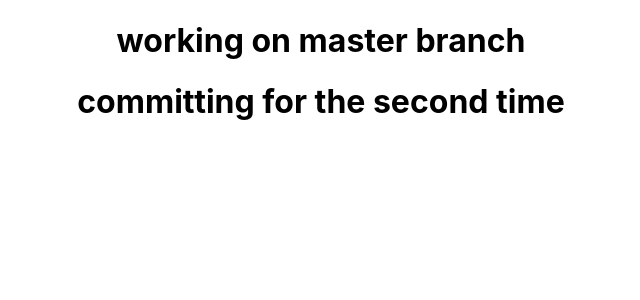
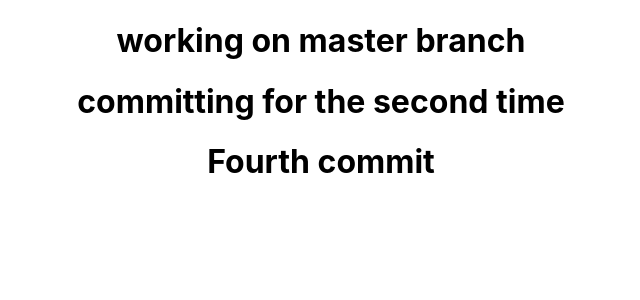
Before and after one commit to kipkorirgideon/finalTesting, a React (Create React App) app: page / in a window 1280 px wide. Shown: the top 300 px of the page, without its empty margins (319-959 px from the left). Built offline with nearby package versions, Linux system fonts and the light colour scheme.

Commit message:
Fourth commit

```diff
--- a/src/App.js
+++ b/src/App.js
@@ -6,6 +6,7 @@ function App() {
     <div className="App">
       <h1>working on master branch</h1>
       <h1>committing for the second time</h1>
+      <h1>Fourth commit</h1>
 
     </div>
   );
```
